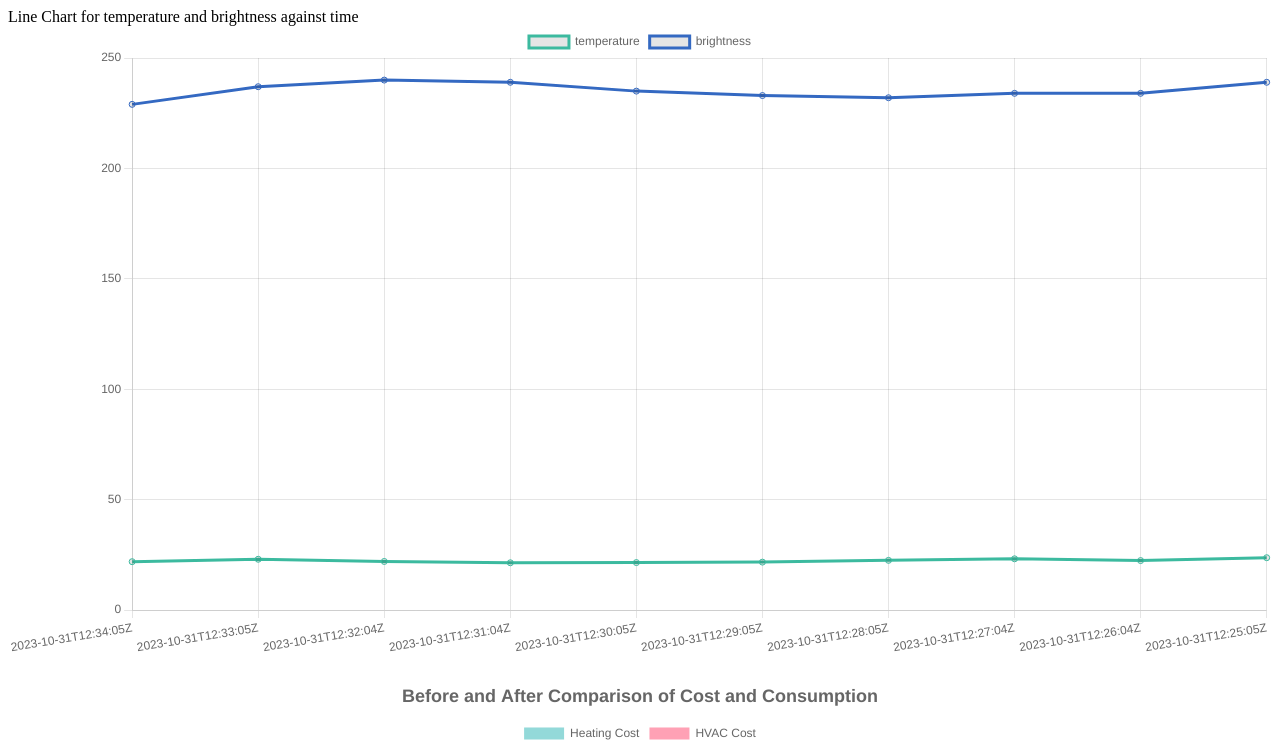
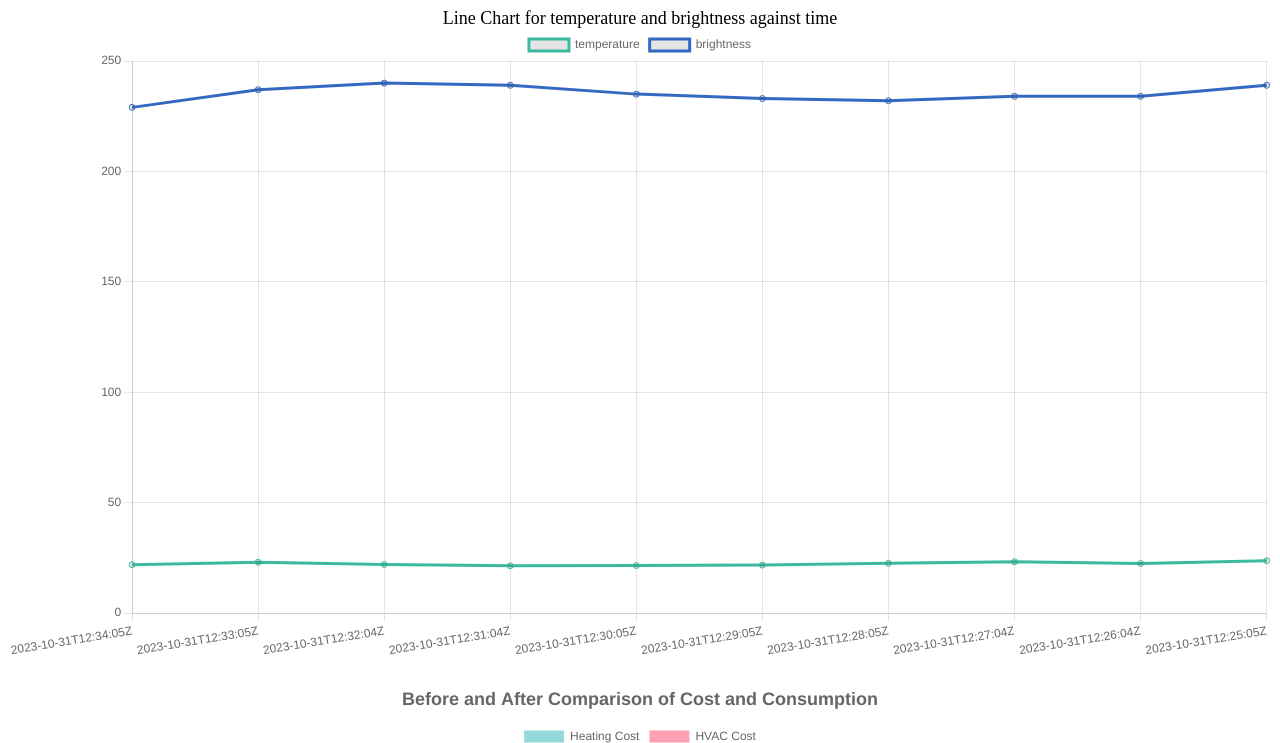
Before and after one commit to MananCoder29/DataVizForValues, a plain HTML site: page index.html in a window 1280 px wide. Shown: the top 743 px of the page. Drawn offline with nearby package versions, Linux system fonts and the light colour scheme.

Commit message:
Update style.css

```diff
--- a/style.css
+++ b/style.css
@@ -21,6 +21,14 @@
     transition: opacity 0.2s;
 }  */
 
+.style-title {
+  display: flex;
+  align-items: center;
+  justify-content: center;
+  font-size: 18px;
+  font-style: bold;
+}
+
 .tooltip {
     position: absolute;
     background-color: rgba(0, 0, 0, 0.7);
```
